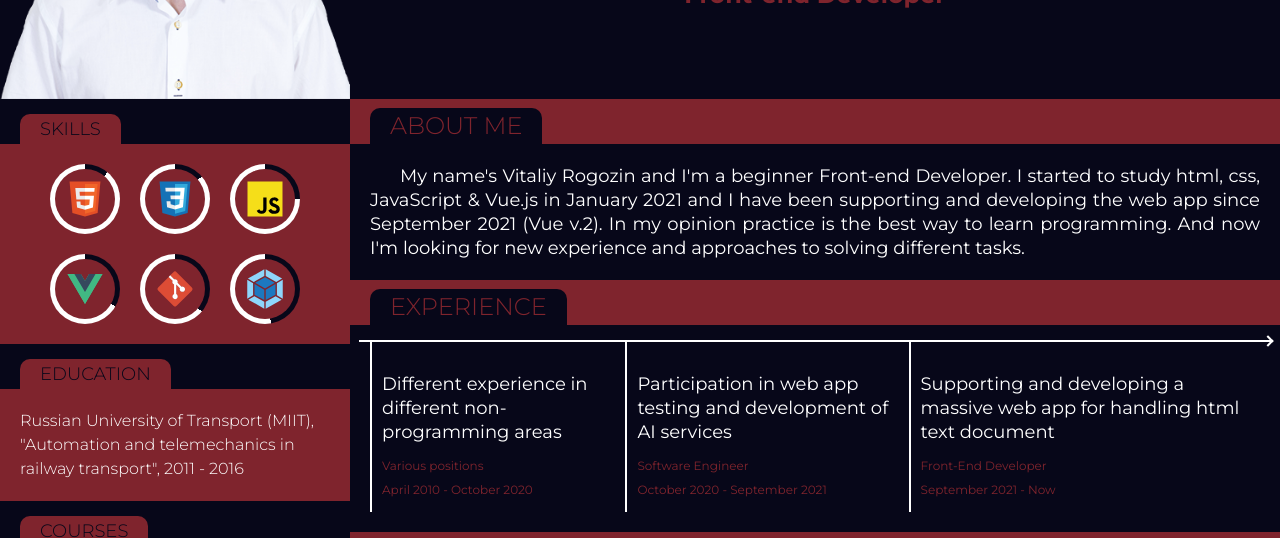
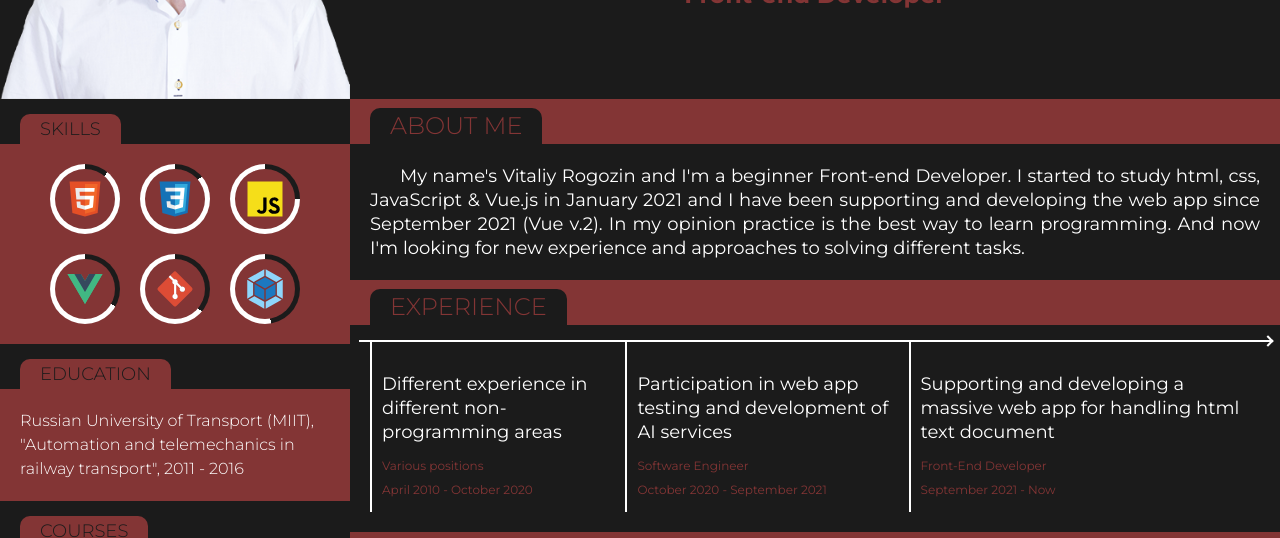
Before and after one commit to WiiJoy/rsschool-cv-old, a plain HTML site: page index.html in a window 1280 px wide. Shown: the part 321-859 px from the top of the page. Drawn offline with Linux system fonts and the light colour scheme.

Commit message:
refactor: change colors

```diff
--- a/style.css
+++ b/style.css
@@ -11,7 +11,7 @@ html {
 
 body {
     height: 100%;
-    background-color: #070719;
+    background-color: #1B1B1B;
     font-size: 18px;
     line-height: 24px;
     font-family: 'Montserrat', sans-serif;
@@ -29,7 +29,7 @@ body {
 
 .header, .footer {
     padding: 0 20px;
-    background-color: #7F242D;
+    background-color: #833535;
 }
 
 .header {
@@ -67,7 +67,7 @@ body {
 }
 
 .menu__link:hover {
-    color: #070719;
+    color: #1B1B1B;
 }
 
 .main {
@@ -88,7 +88,7 @@ body {
 }
 
 .main__left {
-    background-color: #7F242D;
+    background-color: #833535;
     width: 350px;
     height: 100%;
 }
@@ -129,8 +129,8 @@ body {
     text-align: center;
     width: 300px;
     margin: 0 auto;
-    background-color: #070719;
-    color: #7F242D
+    background-color: #1B1B1B;
+    color: #833535
 }
 
 .photo {
@@ -151,7 +151,7 @@ body {
 .left__title, .right__title {
     box-sizing: border-box;
     padding: 0 20px;
-    background-color: #070719;
+    background-color: #1B1B1B;
     height: 45px;
     display: flex;
     align-items: flex-end;
@@ -159,13 +159,13 @@ body {
 }
 
 .right__title {
-    background-color: #7F242D;
+    background-color: #833535;
 }
 
 .subtitle {
     /* display: inline; */
-    background-color: #7F242D;
-    color: #070719;
+    background-color: #833535;
+    color: #1B1B1B;
     padding: 0 20px;
     text-transform: uppercase;
     font-weight: 300;
@@ -178,8 +178,8 @@ body {
 .subtitle_right {
     font-size: 24px;
     line-height: 36px;
-    background-color: #070719;
-    color: #7F242D;
+    background-color: #1B1B1B;
+    color: #833535;
 }
 
 .courses__item {
@@ -269,31 +269,31 @@ body {
     width: 60px;
     height: 60px;
     border-radius: 50%;
-    background-color: #7F242D;
+    background-color: #833535;
 }
 
 .skills__item_html::before {
-    background-image: linear-gradient(270deg, transparent 50%, #fff 50%), linear-gradient(130deg, #070719 50%, #fff 50%);
+    background-image: linear-gradient(270deg, transparent 50%, #fff 50%), linear-gradient(130deg, #1B1B1B 50%, #fff 50%);
 }
 
 .skills__item_css::before {
-    background-image: linear-gradient(270deg, transparent 50%, #fff 50%), linear-gradient(140deg, #070719 50%, #fff 50%);
+    background-image: linear-gradient(270deg, transparent 50%, #fff 50%), linear-gradient(140deg, #1B1B1B 50%, #fff 50%);
 }
 
 .skills__item_js::before {
-    background-image: linear-gradient(270deg, transparent 50%, #fff 50%), linear-gradient(180deg, #070719 50%, #fff 50%);
+    background-image: linear-gradient(270deg, transparent 50%, #fff 50%), linear-gradient(180deg, #1B1B1B 50%, #fff 50%);
 }
 
 .skills__item_vue::before {
-    background-image: linear-gradient(270deg, transparent 50%, #fff 50%), linear-gradient(210deg, #070719 50%, #fff 50%);
+    background-image: linear-gradient(270deg, transparent 50%, #fff 50%), linear-gradient(210deg, #1B1B1B 50%, #fff 50%);
 }
 
 .skills__item_git::before {
-    background-image: linear-gradient(270deg, transparent 50%, #fff 50%), linear-gradient(220deg, #070719 50%, #fff 50%);
+    background-image: linear-gradient(270deg, transparent 50%, #fff 50%), linear-gradient(220deg, #1B1B1B 50%, #fff 50%);
 }
 
 .skills__item_webpack::before {
-    background-image: linear-gradient(270deg, transparent 50%, #fff 50%), linear-gradient(260deg, #070719 50%, #fff 50%);
+    background-image: linear-gradient(270deg, transparent 50%, #fff 50%), linear-gradient(260deg, #1B1B1B 50%, #fff 50%);
 }
 
 .skills__item__img {
@@ -351,7 +351,7 @@ body {
 .experience__item__date {
     margin-top: 10px;
     font-size: 12px;
-    color: #7F242D;
+    color: #833535;
 }
 
 .examplies__body {
@@ -506,6 +506,6 @@ body {
 }
 
 .footer__link:hover {
-    color: #070719;
+    color: #1B1B1B;
     text-shadow: rgb(0, 0, 0);
 }
```
